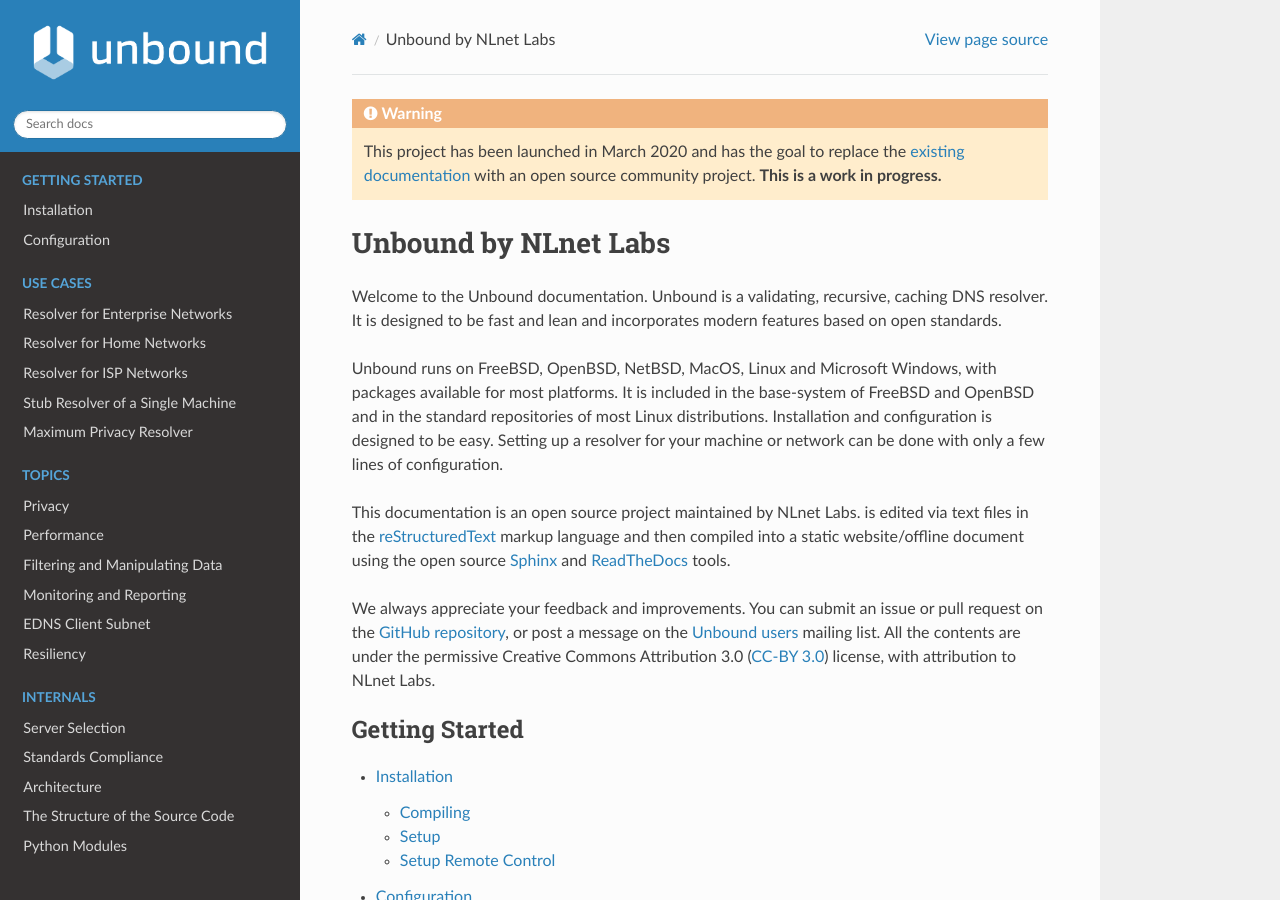
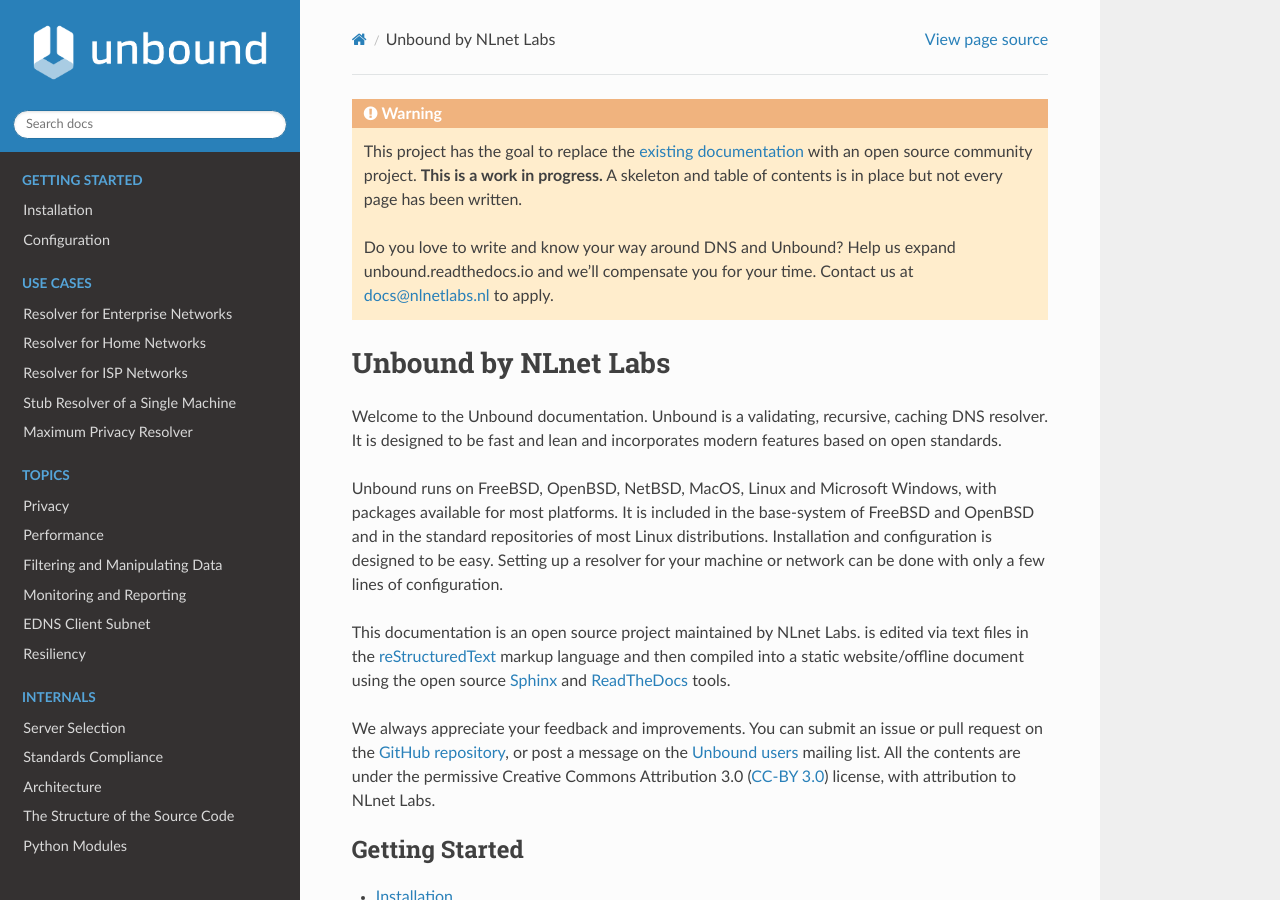
Before and after one commit to NLnetLabs/unbound-manual, a Sphinx documentation site: the page built from source/index.rst, in a window 1280 px wide and 900 px high. Built offline with Sphinx 7.4.7 and the Read the Docs theme 2.0.0, drawn with Linux system fonts in a browser that asks for light colours.

Commit message:
Invite contributions

```diff
--- a/source/index.rst
+++ b/source/index.rst
@@ -1,9 +1,14 @@
 .. Unbound User Manual master file
 
-.. Warning:: This project has been launched in March 2020 and has the goal to
-             replace the `existing documentation
+.. Warning:: This project has the goal to replace the `existing documentation
              <https://www.nlnetlabs.nl/documentation/unbound/>`_ with an
              open source community project. **This is a work in progress.**
+             A skeleton and table of contents is in place but not every page
+             has been written.
+
+             Do you love to write and know your way around DNS and Unbound?
+             Help us expand unbound.readthedocs.io and we'll compensate you
+             for your time. Contact us at docs@nlnetlabs.nl to apply.
 
 Unbound by NLnet Labs
 =====================
```
